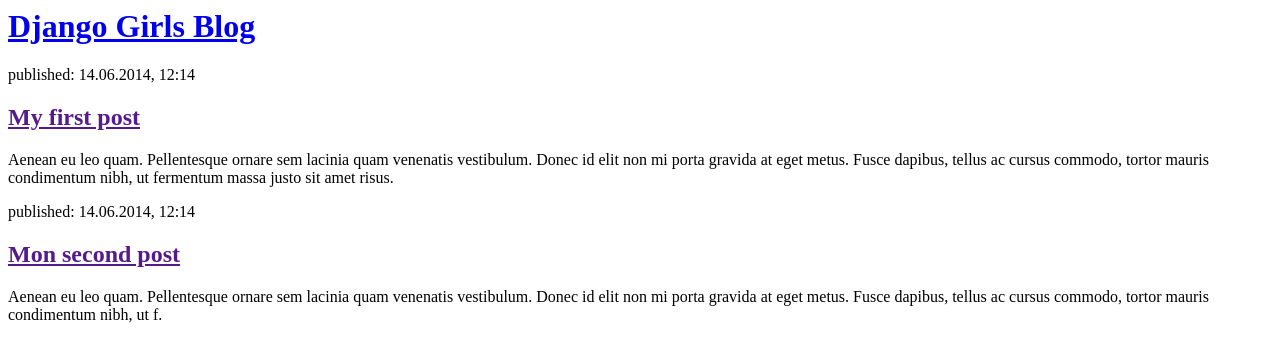
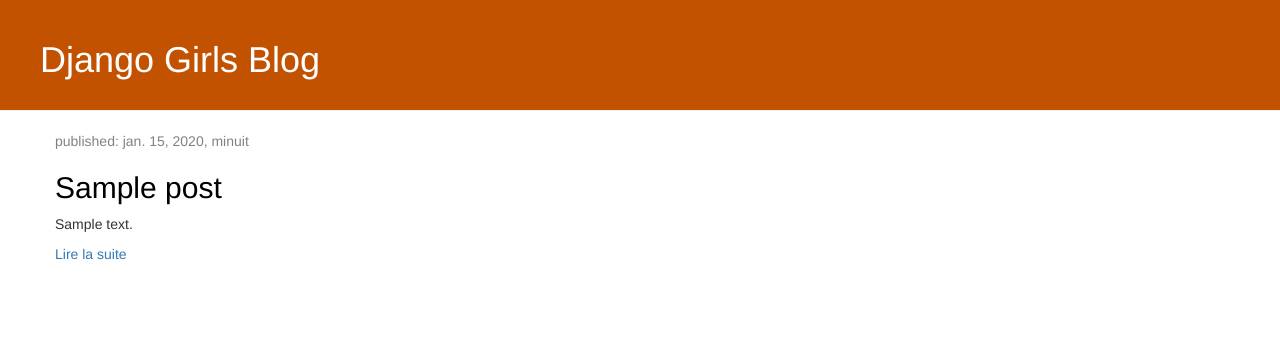
Before and after one commit to Guismoche/site_project, a Django app: page / in a window 1280 px wide. Shown: the top 362 px of the page. Run offline with Django 3.2, Linux system fonts and the light colour scheme; tables that the repository leaves empty hold one stand-in row (values such as "Sample post"); some libraries are stand-ins or nearby versions.

Commit message:
Ajout de CSS

```diff
--- /dev/null
+++ b/site_project/blog/static/css/blog.css
@@ -0,0 +1,47 @@
+.page-header {
+    background-color : #C25100;
+    margin-top: 0;
+    padding : 20px 20px 20px 40px;
+}
+
+.page-header h1, .page-header h1 a, .page-header h1 a:visited, .page-header h1 a:active {
+    color:#ffffff;
+    font-size:36px;
+    text-decoration: none;
+}
+
+.content {
+    margin-left: 40px;
+}
+ h1 h2 h3 h4 {
+    font-family: "Lobster", cursive;
+ }
+
+.date {
+    color : #828282;
+}
+
+.save {
+    float : right;
+}
+
+.post-form textarea, .post-form input {
+    width : 100%;
+}
+
+.top-menu, .top-menu:hover, .top-menu:visited {
+    color :#ffffff;
+    float : right;
+    font-size : 26pt;
+    margin-right: 20px;
+}
+
+.post {
+    margin-bottom : 70px;
+}
+
+.post h2 a, .post h2 a:visited {
+    color :#000000;
+}
+
+Context | Request Context
--- a/site_project/blog/templates/blog/post_list.html
+++ b/site_project/blog/templates/blog/post_list.html
@@ -1,22 +1,32 @@
+{% load static %}
 <html>
     <head>
         <title>Django Girls blog</title>
+        <link href="https://fonts.googleapis.com/css2?family=Lobster&display=swap" rel="stylesheet">
+        <link rel="stylesheet" href="//maxcdn.bootstrapcdn.com/bootstrap/3.2.0/css/bootstrap.min.css">
+        <link rel="stylesheet" href="//maxcdn.bootstrapcdn.com/bootstrap/3.2.0/css/bootstrap-theme.min.css">
+        <link rel="stylesheet" href="{% static 'css/blog.css' %}">
     </head>
     <body>
-        <div>
+        <div class="page-header">
             <h1><a href="/">Django Girls Blog</a></h1>
         </div>
 
-        <div>
-            <p>published: 14.06.2014, 12:14</p>
-            <h2><a href="">My first post</a></h2>
-            <p>Aenean eu leo quam. Pellentesque ornare sem lacinia quam venenatis vestibulum. Donec id elit non mi porta gravida at eget metus. Fusce dapibus, tellus ac cursus commodo, tortor mauris condimentum nibh, ut fermentum massa justo sit amet risus.</p>
+    <div class="content container">
+        <div class="row">
+            <div class="col-md-8">
+                {% for post in posts %}
+                    <div class="post">
+                        <div class="date">
+                            <p>published: {{ post.published_date }}</p>
+                        </div>
+                        <h2><a href="">{{ post.title }}</a></h2>
+                        <p>{{ post.content|linebreaksbr|truncatewords:80 }}</p>
+                        <a href="">Lire la suite</a>
+                    </div>
+                {% endfor %}
+            </div>
         </div>
-
-        <div>
-            <p>published: 14.06.2014, 12:14</p>
-            <h2><a href="">Mon second post</a></h2>
-            <p>Aenean eu leo quam. Pellentesque ornare sem lacinia quam venenatis vestibulum. Donec id elit non mi porta gravida at eget metus. Fusce dapibus, tellus ac cursus commodo, tortor mauris condimentum nibh, ut f.</p>
-        </div>
+    </div>
     </body>
 </html>
--- a/site_project/blog/views.py
+++ b/site_project/blog/views.py
@@ -1,10 +1,14 @@
 from django.shortcuts import render
+from .models import  Post
+from django.utils import timezone
 
 # Create your views here.
 def post_list(request):
 
+    all_posts = Post.objects.filter(published_date__lte =  timezone.now()).order_by('published_date')
+
     return render(
         request,
         "blog/post_list.html",
-        {}
+        {"posts": all_posts}
     )
--- a/site_project/site_project/settings.py
+++ b/site_project/site_project/settings.py
@@ -55,7 +55,9 @@ ROOT_URLCONF = 'site_project.urls'
 TEMPLATES = [
     {
         'BACKEND': 'django.template.backends.django.DjangoTemplates',
-        'DIRS': [],
+        'DIRS': [
+            os.path.join(BASE_DIR,"templates"),
+        ],
         'APP_DIRS': True,
         'OPTIONS': {
             'context_processors': [
```
